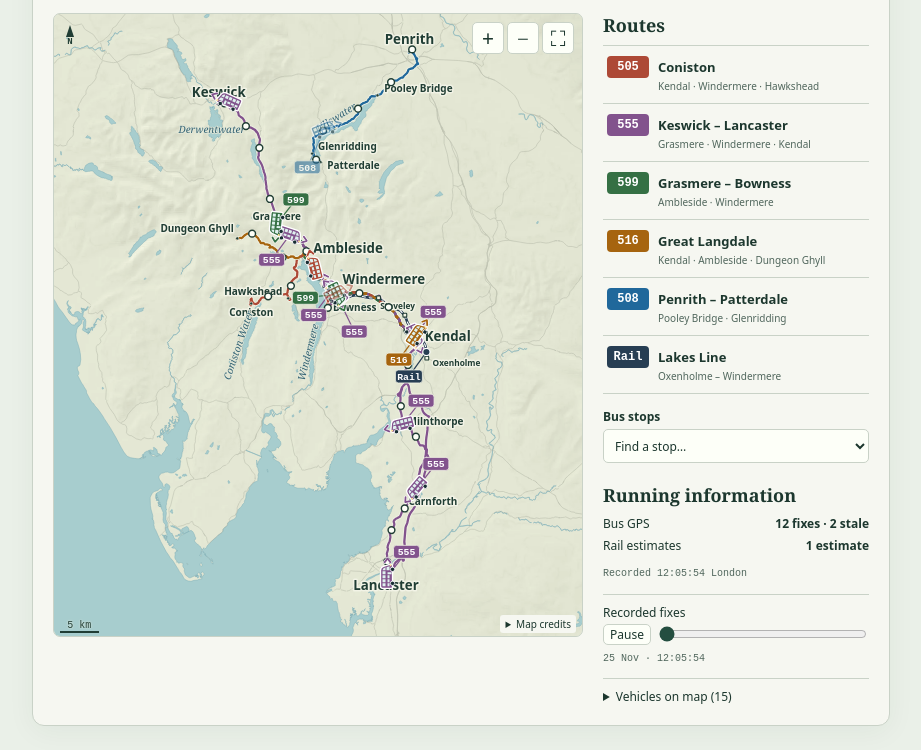
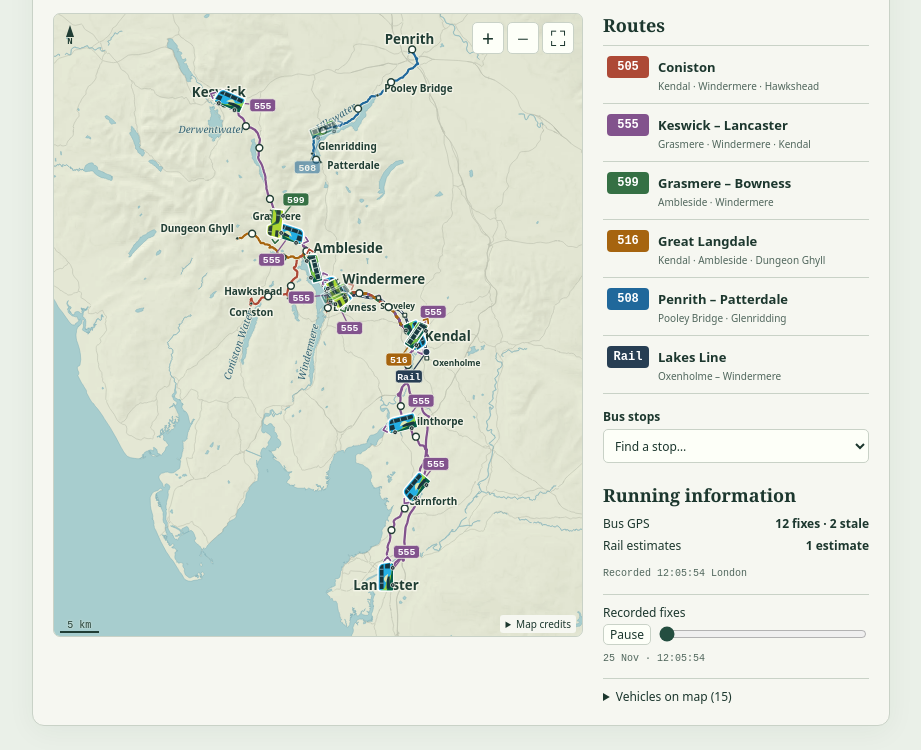
Before and after one commit to rjp44/trains, a plain HTML site: page lakes/public/index.html in a window 1280 px wide. Both pictures are taken after a click on the button "Replay". Shown: the part 110-860 px from the top of the page, without its empty margins (179-1100 px from the left). Drawn offline with Linux system fonts and the light colour scheme; no server answers.

Commit message:
Give Lakes bus routes their own silhouettes and liveries

```diff
--- a/lakes/public/app.mjs
+++ b/lakes/public/app.mjs
@@ -624,7 +624,7 @@ function drawMarkers() {
   const occupied = [...labelBoxes];
   for (const vehicle of fixes) {
     const [x, y] = project(vehicle.point, frame);
-    const radius = vehicle.route === 'rail' ? 4 : 13;
+    const radius = vehicle.route === 'rail' ? 4 : 16;
     occupied.push([x - radius * unit, y - radius * unit, 2 * radius * unit, 2 * radius * unit]);
   }
   for (const v of fixes) {
@@ -657,8 +657,8 @@ function drawMarkers() {
       [-31, -31],
       [5, 31],
       [-30, 31],
-      [17, -3],
-      [-44, -3],
+      [21, -3],
+      [-48, -3],
     ];
     const options = candidates.map(([dx, dy]) => [x + dx * unit, y + dy * unit, w, h]);
     const b = options.find((b) => !occupied.some((r) => collides(b, r)));
@@ -718,7 +718,7 @@ function drawMarkers() {
       shape(
         'use',
         {
-          href: known ? '#bus-side' : '#bus-front',
+          href: '#' + routes[v.route].icon + (known ? '-side' : '-front'),
           color: fill,
           transform:
             'translate(' +
@@ -736,7 +736,7 @@ function drawMarkers() {
         g,
       );
     }
-    shape('circle', { cx: x, cy: y, r: (rail ? 9 : 14) * unit, fill: 'transparent' }, g);
+    shape('circle', { cx: x, cy: y, r: (rail ? 9 : 16) * unit, fill: 'transparent' }, g);
     g.onclick = () => inspect(v.id);
     g.onkeydown = (e) => {
       if (e.key === 'Enter' || e.key === ' ') {
--- a/lakes/public/index.html
+++ b/lakes/public/index.html
@@ -31,52 +31,128 @@
           aria-label="Geographic map of Stagecoach bus routes and the Lakes Line"
         >
           <defs>
-            <g id="bus-side">
+            <!-- Side profiles face east. The route colour is reserved for the heading chevron. -->
+            <g id="bus-wheels" fill="#172a2c" stroke="#f2f5e9" stroke-width=".7">
+              <circle cx="-8.7" cy="5.2" r="2.3" />
+              <circle cx="8.5" cy="5.2" r="2.3" />
+              <path d="M-9.4 5.2H-8m15.8 0h1.4" stroke="#a7b6b2" stroke-width="1.3" />
+            </g>
+            <g id="bus-heading" fill="none" stroke-linecap="round" stroke-linejoin="round">
+              <path d="m16-3 3.5 3-3.5 3" stroke="white" stroke-width="3.2" />
+              <path d="m16-3 3.5 3-3.5 3" stroke="currentColor" stroke-width="1.7" />
+            </g>
+            <g id="single-side">
               <path
-                d="M-12 4V-5q0-2 2-2H6q3 0 4 3l2 6v2q0 1-2 1h-20q-2 0-2-1Z"
-                fill="currentColor"
+                d="M-14.7 4.5v-8.8q0-1.7 1.8-1.7h23.7q1.9 0 2.3 2l1.2 6.6v2.2h-28z"
+                fill="#06594b"
+                stroke="#fff"
+                stroke-width="1.4"
+                stroke-linejoin="round"
+              />
+              <path d="M-12.5-5h24l1.5 7.3H-4.7L-12.5 0z" fill="#edf3e9" />
+              <path d="M-13 0h9.3Q-6 3.1 3.8 3.8H-5.5z" fill="#7cc844" />
+              <path d="M-11.7-3.9H8.1v4.4h-19.8zM9-3.9h2.5l1.4 7h-4z" fill="#193b41" />
+              <path d="M-6.4-3.9V.5m6-4.4V.5m5.6-4.4V.5" stroke="#bed6d0" stroke-width=".85" />
+              <path d="M4.5-5.4h7" stroke="#65bd42" stroke-width="1.2" />
+              <path d="M12.5 3.5h1.4" stroke="#ffe9aa" stroke-width="1.25" />
+              <use href="#bus-wheels" />
+              <use href="#bus-heading" />
+            </g>
+            <g id="single-front">
+              <rect
+                x="-7"
+                y="-5.8"
+                width="14"
+                height="12"
+                rx="2"
+                fill="#075c4c"
                 stroke="white"
                 stroke-width="1.3"
               />
+              <path d="M-6-3.6h12v6H-6z" fill="#18383c" />
+              <path d="M-5.5-4.5h11" stroke="#87d44c" stroke-width="1.3" />
+              <path d="M-6 2.6h12l-1 1.5H-5z" fill="#e7f0e6" />
+              <path d="M-5.5 3.7h1.7m7.6 0h1.7" stroke="#fff2b3" stroke-width="1.1" />
+            </g>
+            <g id="closed-decker-side">
               <path
-                d="M-10-5h3v3h-3zm4 0h3v3h-3zm4 0h3v3h-3zm4 0h3v3H2zm4 0q2 0 3 3H6zM-10 0h3v2h-3zm4 0h3v2h-3zm4 0h3v2h-3zm4 0h2v4H2zm4-1h3l1 3H6z"
-                fill="#def1ee"
+                d="M-14.7 4.8V-6.9q0-2.6 2.6-2.6H7.6q4.9 0 5.8 5.1l1 6.4q.3 3.4-2.5 3.4h-25z"
+                fill="#24afe4"
+                stroke="white"
+                stroke-width="1.4"
+                stroke-linejoin="round"
               />
-              <path d="M10 3h2" stroke="#ffe19a" stroke-width="1.7" />
-              <g fill="#182d33" stroke="white" stroke-width=".8">
-                <circle cx="-7" cy="5" r="2.2" />
-                <circle cx="7" cy="5" r="2.2" />
-              </g>
+              <path d="M-14-6.8q1 5.2 8.8 5.5L2 3.6l9.5 1.3H-14z" fill="#96d644" />
+              <path d="M-14-.7q5.5 2.6 12 3.8 6.5 1.6 15.3 1.3l-1.5 1.1H-14z" fill="#075c49" />
               <path
-                d="m14-3 4 3-4 3"
+                d="M-12.6-7.8H7.7q3.2 0 4.1 3.8h-24.4zM-12.3-.9h12.1v3.1h-12.1zM7.8-2.4h4.4l.9 4.8H7.8z"
+                fill="#17353e"
+              />
+              <path d="M-6.8-7.8V-4m7-3.8V-4m6.9-3.8V-4" stroke="#92bcc8" stroke-width=".8" />
+              <path d="M-6.1-1.5q3-3.9 6.4-.7l2.3 2.9-4.1-.8z" fill="#e0e6b4" />
+              <path d="M12.3 3.2h1.3" stroke="#ffea9c" stroke-width="1.2" />
+              <use href="#bus-wheels" />
+              <use href="#bus-heading" />
+            </g>
+            <g id="open-decker-side">
+              <!-- The exposed seats and uninterrupted sky at the rear carry the open-top silhouette. -->
+              <path
+                d="M-14.6 5V-5.8h15l2.2-3.6h6.1q3.1 0 3.9 3.2l1.6 8.2v3.5h-28z"
+                fill="#acd631"
+                stroke="white"
+                stroke-width="1.4"
+                stroke-linejoin="round"
+              />
+              <path d="M-13.7-3.8q4.8 3.7 11.2 2.5l5.6-5.6-3.8 8.5q-5.3 2.3-13 1.1z" fill="#327343" />
+              <path
+                d="m-13-8 .7 2.1h1.8m1.8-2.1.7 2.1h1.8m1.8-2.1.7 2.1h1.8"
                 fill="none"
-                stroke="white"
-                stroke-width="3"
+                stroke="#425949"
+                stroke-width="1.2"
                 stroke-linecap="round"
                 stroke-linejoin="round"
               />
+              <path d="M-14-5.5h14" stroke="#43874c" stroke-width="1" />
               <path
-                d="m14-3 4 3-4 3"
-                fill="none"
-                stroke="currentColor"
-                stroke-width="1.8"
-                stroke-linecap="round"
-                stroke-linejoin="round"
+                d="M-13.6-1.4h13L-2 1.9h-11.6zM3.4-8h5.8q2.6 0 3.1 3.8H2zM6.4-.7h6.1l.7 3.1H6.4z"
+                fill="#283e39"
               />
+              <path d="M-8.8-1.4v3.3M8.4-8v3.8" stroke="#adcaab" stroke-width=".8" />
+              <path d="M12 3.7h1.7" stroke="#fff5b5" stroke-width="1.2" />
+              <use href="#bus-wheels" />
+              <use href="#bus-heading" />
             </g>
-            <g id="bus-front">
+            <!-- Both double-deckers have an enclosed cab when viewed head-on. -->
+            <g id="decker-front-glass" fill="#1c353b">
+              <path d="M-5.6-3.2v-2.6q0-1.6 1.7-1.6h7.8q1.7 0 1.7 1.6v2.6zM-5.8-1.3H5.8v4q-5.8 2-11.6 0z" />
+              <path d="M-5.5 5h2m7 0h2" stroke="#fff0ac" stroke-width="1.3" />
+            </g>
+            <g id="closed-decker-front">
               <rect
-                x="-6"
-                y="-8"
-                width="12"
-                height="16"
-                rx="3"
-                fill="currentColor"
+                x="-7"
+                y="-9"
+                width="14"
+                height="17"
+                rx="3.4"
+                fill="#24afe4"
                 stroke="white"
                 stroke-width="1.3"
               />
-              <path d="M-4-6h8v3h-8zm0 5h8v4h-8z" fill="#def1ee" />
-              <path d="M-4 5h2m4 0h2" stroke="#ffe19a" stroke-width="1.6" />
+              <path d="M-6 6q6 1.3 12 0" fill="none" stroke="#07634f" stroke-width="1.8" />
+              <use href="#decker-front-glass" />
+            </g>
+            <g id="open-decker-front">
+              <rect
+                x="-7"
+                y="-9"
+                width="14"
+                height="17"
+                rx="2.5"
+                fill="#acd631"
+                stroke="white"
+                stroke-width="1.3"
+              />
+              <use href="#decker-front-glass" />
             </g>
           </defs>
         </svg>
--- a/lakes/public/model.mjs
+++ b/lakes/public/model.mjs
@@ -1,9 +1,29 @@
 export const routes = {
-  505: { name: 'Coniston', via: 'Kendal · Windermere · Hawkshead', colour: '#ad4936' },
-  555: { name: 'Keswick – Lancaster', via: 'Grasmere · Windermere · Kendal', colour: '#82538d' },
-  599: { name: 'Grasmere – Bowness', via: 'Ambleside · Windermere', colour: '#357044' },
-  516: { name: 'Great Langdale', via: 'Kendal · Ambleside · Dungeon Ghyll', colour: '#a6640f' },
-  508: { name: 'Penrith – Patterdale', via: 'Pooley Bridge · Glenridding', colour: '#20689b' },
+  505: { icon: 'single', name: 'Coniston', via: 'Kendal · Windermere · Hawkshead', colour: '#ad4936' },
+  555: {
+    icon: 'closed-decker',
+    name: 'Keswick – Lancaster',
+    via: 'Grasmere · Windermere · Kendal',
+    colour: '#82538d',
+  },
+  599: {
+    icon: 'open-decker',
+    name: 'Grasmere – Bowness',
+    via: 'Ambleside · Windermere',
+    colour: '#357044',
+  },
+  516: {
+    icon: 'single',
+    name: 'Great Langdale',
+    via: 'Kendal · Ambleside · Dungeon Ghyll',
+    colour: '#a6640f',
+  },
+  508: {
+    icon: 'single',
+    name: 'Penrith – Patterdale',
+    via: 'Pooley Bridge · Glenridding',
+    colour: '#20689b',
+  },
   rail: { name: 'Lakes Line', via: 'Oxenholme – Windermere', colour: '#273e53' },
 };
 export const order = ['505', '555', '599', '516', '508', 'rail'];
```
Also changed, not shown: lakes/README.md.
